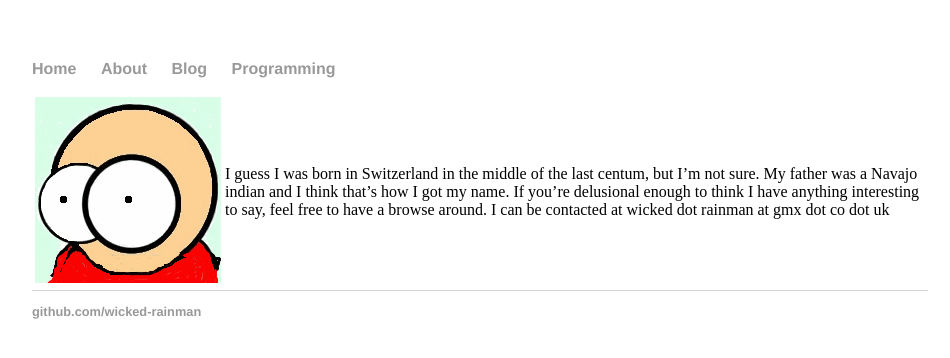
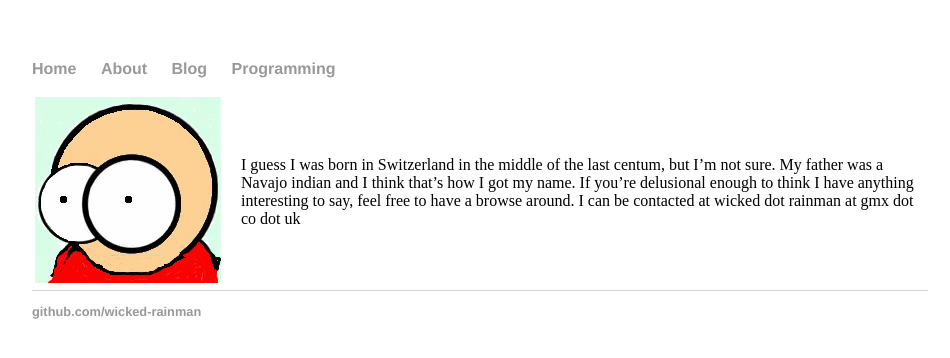
Before and after one commit to wicked-rainman/wicked-rainman.github.io, a Jekyll site: the page built from test.md, in a window 1280 px wide. Shown: the top 358 px of the page, without its empty margins (160-1110 px from the left). Built offline with Jekyll 4.4.1, drawn with Linux system fonts in a browser that asks for light colours; our own code applies the rules of GitHub Pages for plain Markdown files.

Commit message:
Update test.md

```diff
--- a/test.md
+++ b/test.md
@@ -1,3 +1,3 @@
-:----:| :---:|
------ | ----- |
-![](/pictures/marv.png) |   I guess I was born in Switzerland in the middle of the last centum, but I'm not sure. My father was a Navajo indian and I think that's how I got my name. If you're delusional enough to think I have anything interesting to say, feel free to have a browse around. I can be contacted at wicked dot rainman at gmx dot co dot uk
+:----:| :---:| :------: | :--------:
+----- | ----- | ------- | --------
+![](/pictures/marv.png) |  | | I guess I was born in Switzerland in the middle of the last centum, but I'm not sure. My father was a Navajo indian and I think that's how I got my name. If you're delusional enough to think I have anything interesting to say, feel free to have a browse around. I can be contacted at wicked dot rainman at gmx dot co dot uk
```
